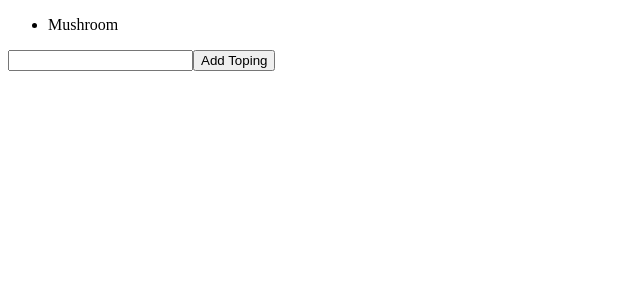
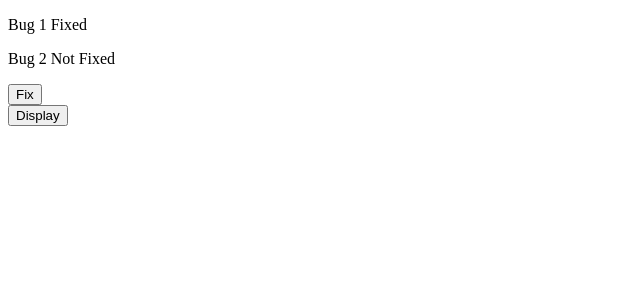
Before and after one commit to alexbalak21/React, a Preact app in the folder app/: page / in a window 1280 px wide. Shown: the top 300 px of the page, without its empty margins (0-640 px from the left). Built offline with nearby package versions, Linux system fonts and the light colour scheme.

Commit message:
Immer library installed and used for useState

```diff
--- a/app/package.json
+++ b/app/package.json
@@ -10,6 +10,7 @@
   },
   "dependencies": {
     "bootstrap": "^5.3.3",
+    "immer": "^10.1.1",
     "preact": "^10.19.6",
     "react-icons": "^5.2.1",
     "styled-components": "^6.1.10"
--- a/app/src/app.tsx
+++ b/app/src/app.tsx
@@ -1,24 +1,32 @@
 import {useState} from "preact/hooks"
+import {produce} from "immer"
 
 export function App() {
-    let text = ""
-    const [pizza, setPizza] = useState({
-        name: "Margarita",
-        toppings: ["Mushroom"],
-    })
+    const [bugs, setBugs] = useState([
+        {id: 1, title: "Bug 1", fixed: true},
+        {id: 2, title: "Bug 2", fixed: false},
+    ])
+
     const handleClick = () => {
-        setPizza({name: pizza.name, toppings: [...pizza.toppings, text]})
+        setBugs(
+            produce((draft) => {
+                const bug = draft.find((bug) => bug.id === 2)
+                if (bug) bug.fixed = true
+            })
+        )
     }
+
+    const handleDisplay = () => console.log(bugs)
 
     return (
         <div>
-            <ul>
-                {pizza.toppings.map((value) => (
-                    <li>{value}</li>
-                ))}
-            </ul>
-            <input type="text" value={text} />
-            <button onClick={handleClick}>Add Toping</button>
+            {bugs.map((bug) => (
+                <p key={bug.id}>
+                    {bug.title} {bug.fixed ? "Fixed" : "Not Fixed"}
+                </p>
+            ))}
+            <button onClick={handleClick}>Fix</button> <br />
+            <button onClick={handleDisplay}>Display</button>
         </div>
     )
 }
```
Also changed, not shown: 1 other file (tests, documents, lock files or other folders).
